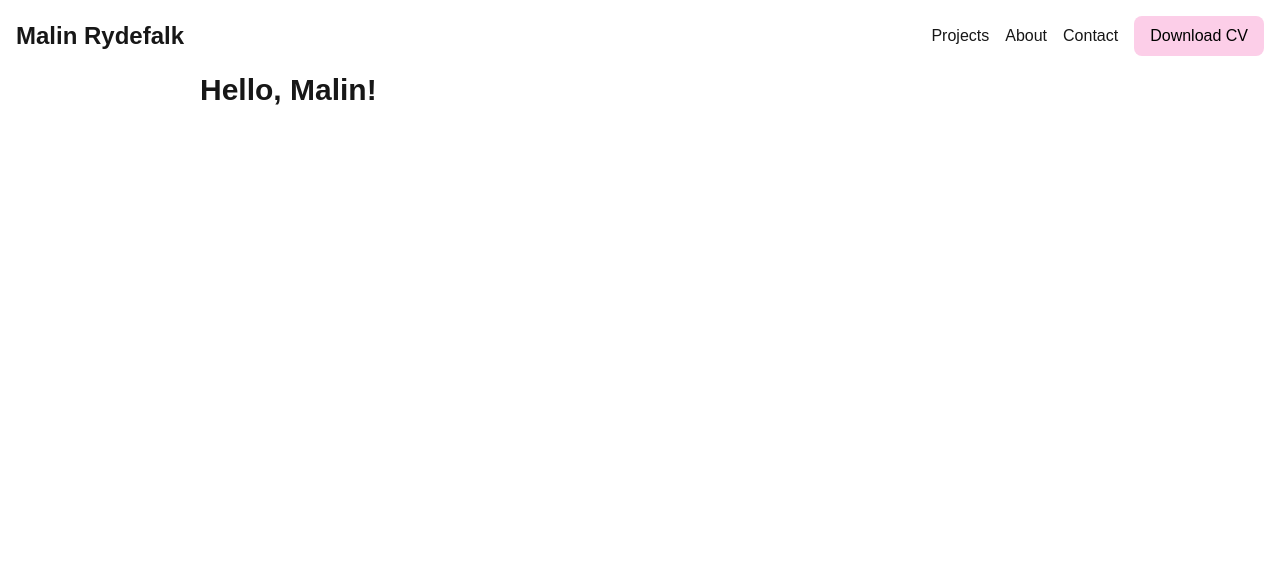
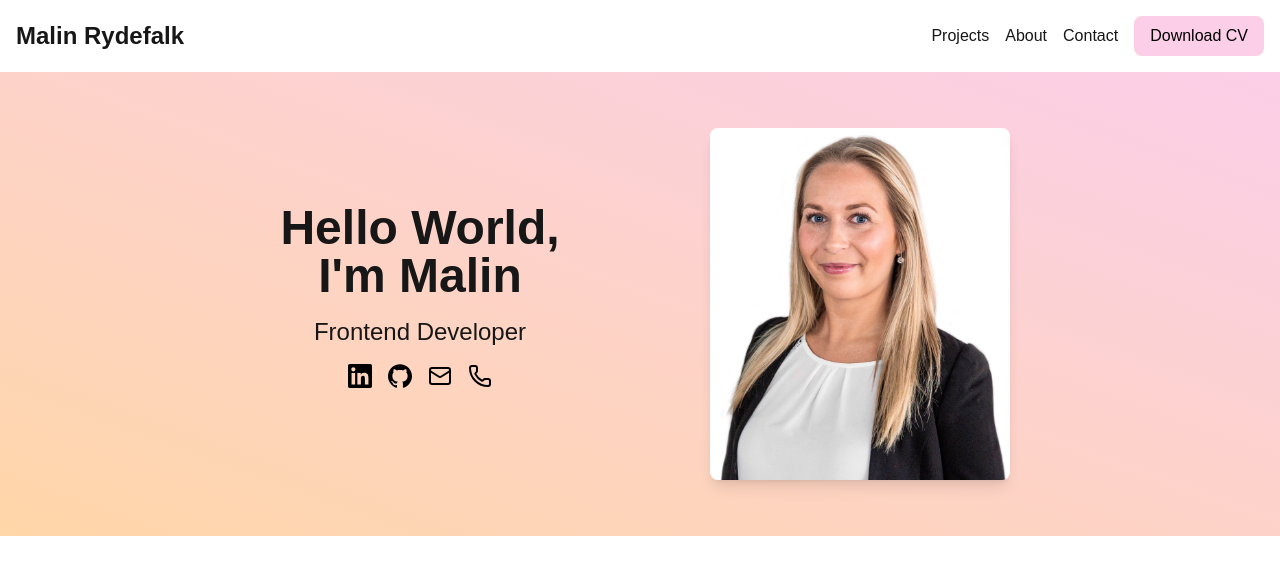
Before and after one commit to malpisen/nextjs-portfolio, a Next.js app: page / in a window 1280 px wide. Shown: the top 574 px of the page. Built offline with nearby package versions, Linux system fonts and the light colour scheme.

Commit message:
created hero component

```diff
--- a/src/app/page.tsx
+++ b/src/app/page.tsx
@@ -1,7 +1,9 @@
+import Hero from "@/components/sections/hero";
+
 export default function Home() {
   return (
     <main className="content-grid">
-      <h1 className="text-3xl font-bold">Hello, Malin!</h1>
+      <Hero />
     </main>
   );
 }
--- a/src/components/sections/hero.tsx
+++ b/src/components/sections/hero.tsx
@@ -0,0 +1,46 @@
+import Image from "next/image";
+import Link from "next/link";
+import { SiLinkedin, SiGithub } from "react-icons/si";
+import { Mail, Phone } from "lucide-react";
+
+export default function Hero() {
+  return (
+    <section className="full-width py-10 bg-gradient-to-bl from-pink-200 to-orange-200">
+      <div className="my-4 grid grid-cols-2 items-center text-center space-y-4">
+        <div className="space-y-4">
+          <h2 className="text-5xl font-bold">Hello World, {<br />}I'm Malin</h2>
+          <h3 className="text-2xl">Frontend Developer</h3>
+          <ul className="flex justify-center space-x-4">
+            <li>
+              <Link href="https://www.linkedin.com/in/malin-rydefalk/">
+                <SiLinkedin className="w-6 h-6 text-black hover:text-gray-700" />
+              </Link>
+            </li>
+            <li>
+              <Link href="https://github.com/malpisen">
+                <SiGithub className="w-6 h-6 text-black hover:text-gray-700" />
+              </Link>
+            </li>
+            <li>
+              <Link href="/contact">
+                <Mail className="w-6 h-6 text-black hover:text-gray-700" />
+              </Link>
+            </li>
+            <li>
+              <Link href="/contact">
+                <Phone className="w-6 h-6 text-black hover:text-gray-700" />
+              </Link>
+            </li>
+          </ul>
+        </div>
+        <Image
+          className="rounded-lg shadow-lg place-self-center"
+          src="/images/malin-rydefalk.jpg"
+          width={300}
+          height={350}
+          alt="Picture of Malin"
+        />
+      </div>
+    </section>
+  );
+}
```
Also changed, not shown: public/images/malin-rydefalk.jpg (renamed from public/malin-rydefalk.jpg).
